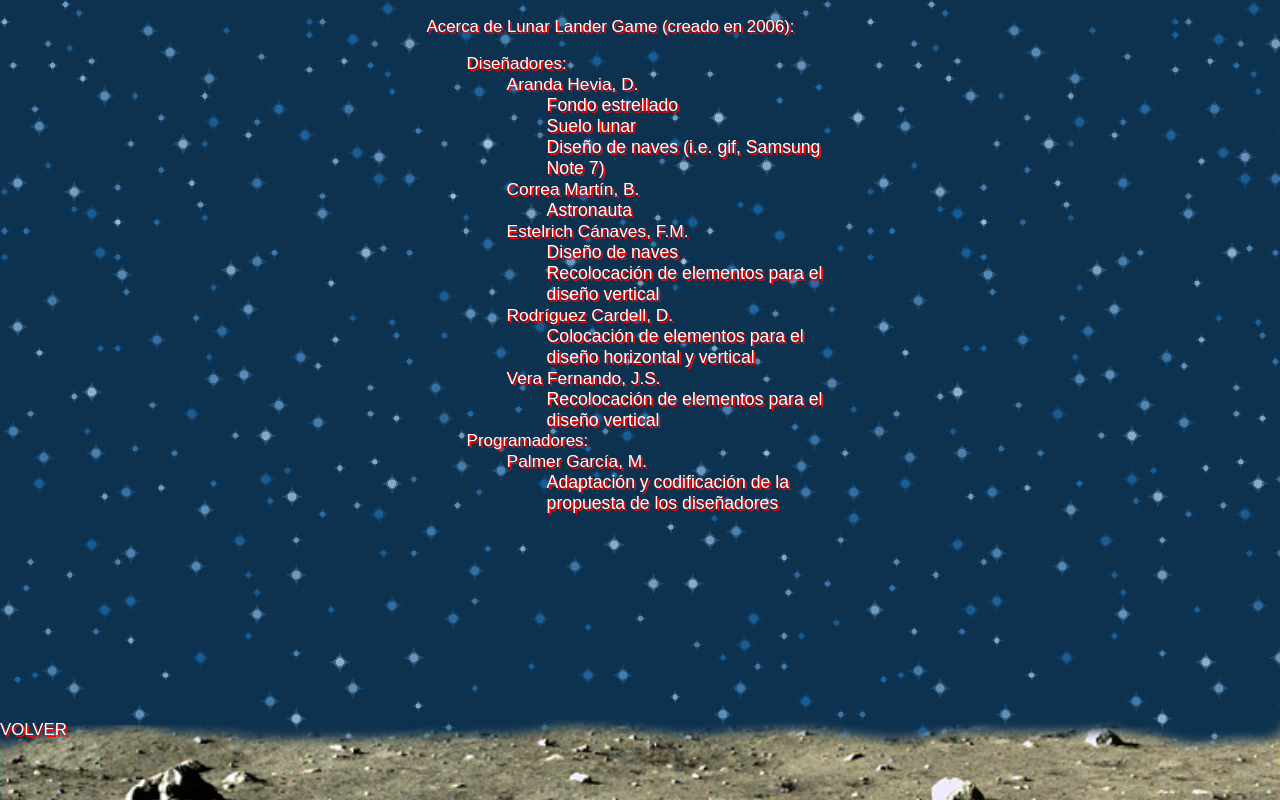
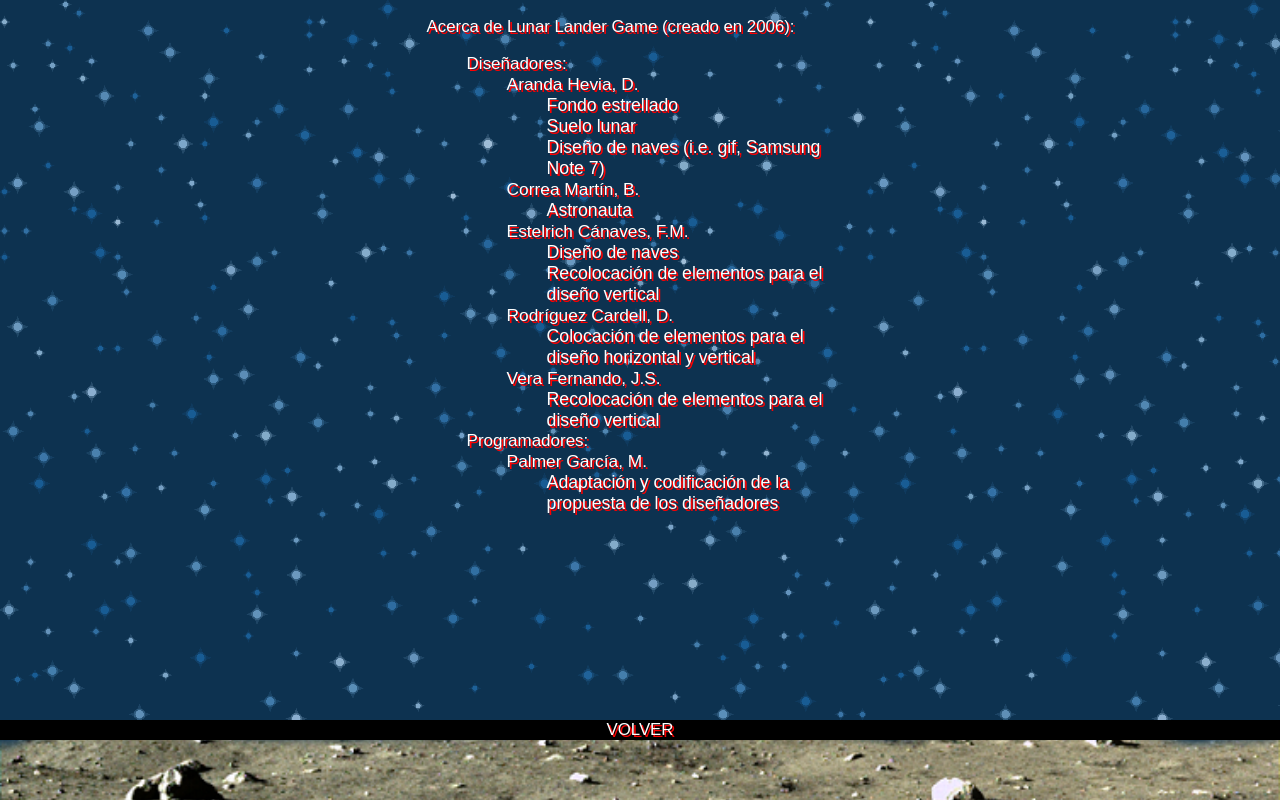
Before and after one commit to mnibir/LunarLanderJSProject, a plain HTML site: page html/acercade.html in a window 1280 px wide. Drawn offline with Linux system fonts and the light colour scheme.

Commit message:
Add files via upload

```diff
--- a/css/d.css
+++ b/css/d.css
@@ -79,6 +79,11 @@ li{
 	cursor: pointer;
 }
 
+#volver{
+	text-align: center;
+	background-color: black;
+}
+
 #botonrojo{
 	width: 100%;
 	margin-right: 50px;
--- a/css/m.css
+++ b/css/m.css
@@ -43,6 +43,7 @@ li{
 	display:none;
 }
 
+
 .d{
 	position:fixed;bottom:0px;
 	height:10%;
@@ -74,6 +75,11 @@ li{
 	cursor: pointer;
 }
 
+#volver{
+	text-align: center;
+	background-color: black;
+}
+
 #botonrojo{
 	width: 100%;
 	margin-right: 50px;
```
